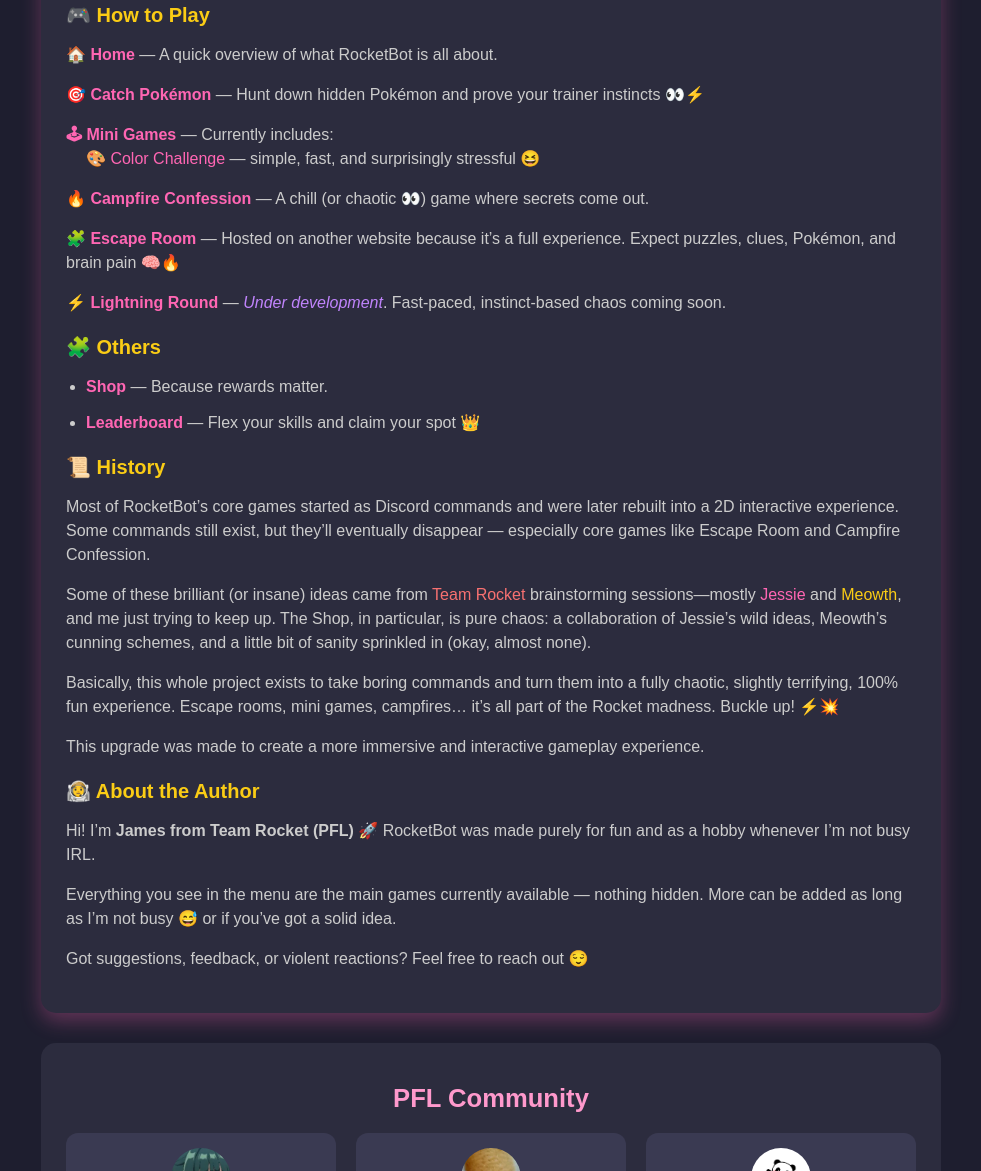
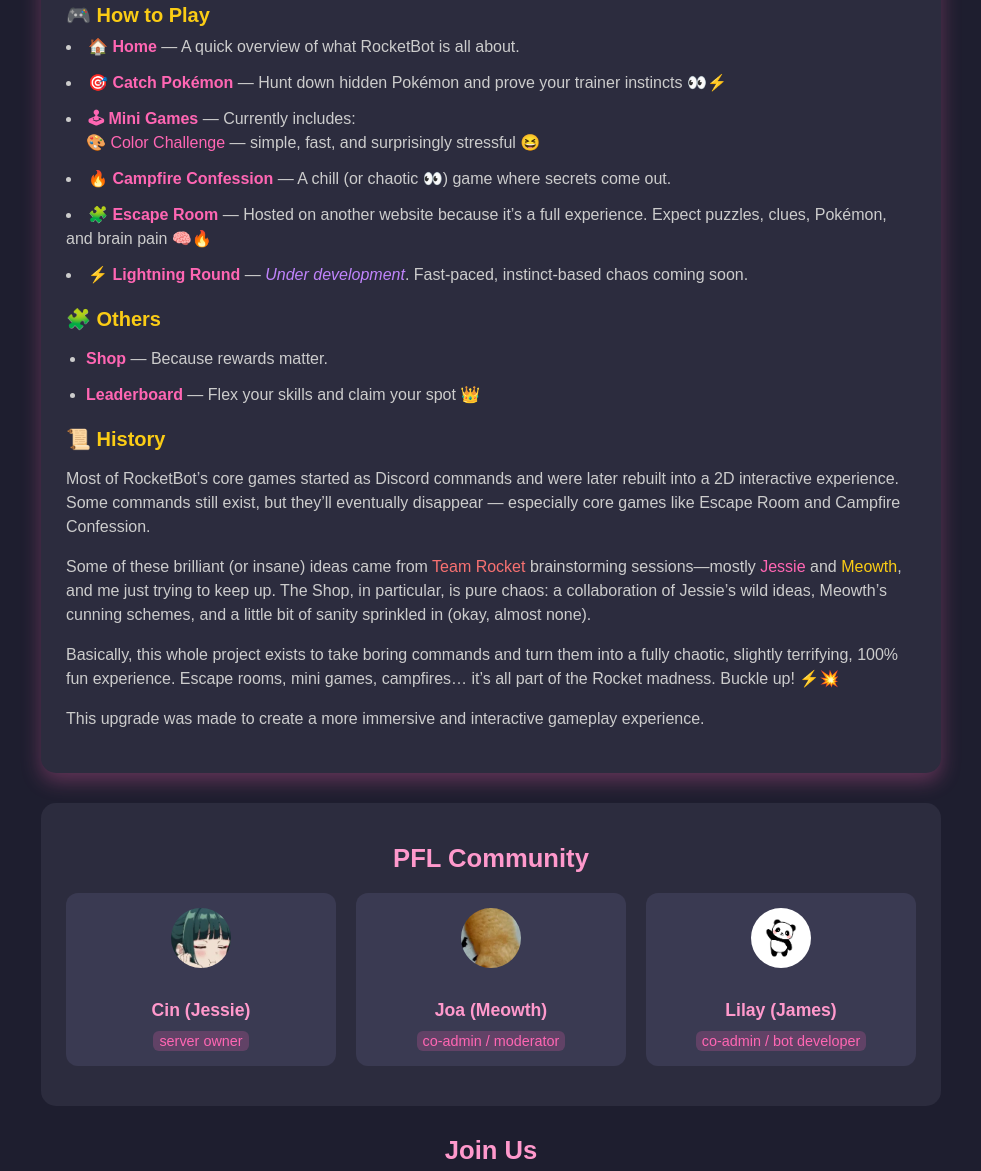
Before and after one commit to laylish/rocket-bot-site, a plain HTML site: page index.html in a window 1280 px wide. Shown: the part 317-1488 px from the top of the page, without its empty margins (149-1130 px from the left). Drawn offline with Linux system fonts and the light colour scheme.

Commit message:
Update index.html

```diff
--- a/index.html
+++ b/index.html
@@ -190,14 +190,14 @@
       <!-- How to Play -->
       <section>
         <h2>🎮 How to Play</h2>
-        <p><span class="font-semibold text-pink">🏠 Home</span> — A quick overview of what RocketBot is all about.</p>
-        <p><span class="font-semibold text-pink">🎯 Catch Pokémon</span> — Hunt down hidden Pokémon and prove your trainer instincts 👀⚡</p>
-        <p><span class="font-semibold text-pink">🕹 Mini Games</span> — Currently includes:<br>
+        <li><span class="font-semibold text-pink">🏠 Home</span> — A quick overview of what RocketBot is all about.</li>
+        <li><span class="font-semibold text-pink">🎯 Catch Pokémon</span> — Hunt down hidden Pokémon and prove your trainer instincts 👀⚡</li>
+        <li><span class="font-semibold text-pink">🕹 Mini Games</span> — Currently includes:<br>
           <span class="ml-20 text-pink">🎨 Color Challenge</span> — simple, fast, and surprisingly stressful 😆
-        </p>
-        <p><span class="font-semibold text-pink">🔥 Campfire Confession</span> — A chill (or chaotic 👀) game where secrets come out.</p>
-        <p><span class="font-semibold text-pink">🧩 Escape Room</span> — Hosted on another website because it’s a full experience. Expect puzzles, clues, Pokémon, and brain pain 🧠🔥</p>
-        <p><span class="font-semibold text-pink">⚡ Lightning Round</span> — <span class="italic text-purple-400">Under development</span>. Fast-paced, instinct-based chaos coming soon.</p>
+        </li>
+        <li><span class="font-semibold text-pink">🔥 Campfire Confession</span> — A chill (or chaotic 👀) game where secrets come out.</li>
+        <li><span class="font-semibold text-pink">🧩 Escape Room</span> — Hosted on another website because it’s a full experience. Expect puzzles, clues, Pokémon, and brain pain 🧠🔥</li>
+        <li><span class="font-semibold text-pink">⚡ Lightning Round</span> — <span class="italic text-purple-400">Under development</span>. Fast-paced, instinct-based chaos coming soon.</li>
       </section>
 
       <!-- Others -->
@@ -222,17 +222,6 @@
         </p>
       </section>
 
-      <!-- About -->
-      <section>
-        <h2>👨‍🚀 About the Author</h2>
-        <p class="text-gray">
-          Hi! I’m <span class="font-semibold">James from Team Rocket (PFL)</span> 🚀 RocketBot was made purely for fun and as a hobby whenever I’m not busy IRL.
-        </p>
-        <p class="text-purple-400 mt-2">
-          Everything you see in the menu are the main games currently available — nothing hidden. More can be added as long as I’m not busy 😅 or if you’ve got a solid idea.
-        </p>
-        <p class="text-gray mt-2">Got suggestions, feedback, or violent reactions? Feel free to reach out 😌</p>
-      </section>
     </div>
 
     <!-- Community Section (full-width card) -->
```
